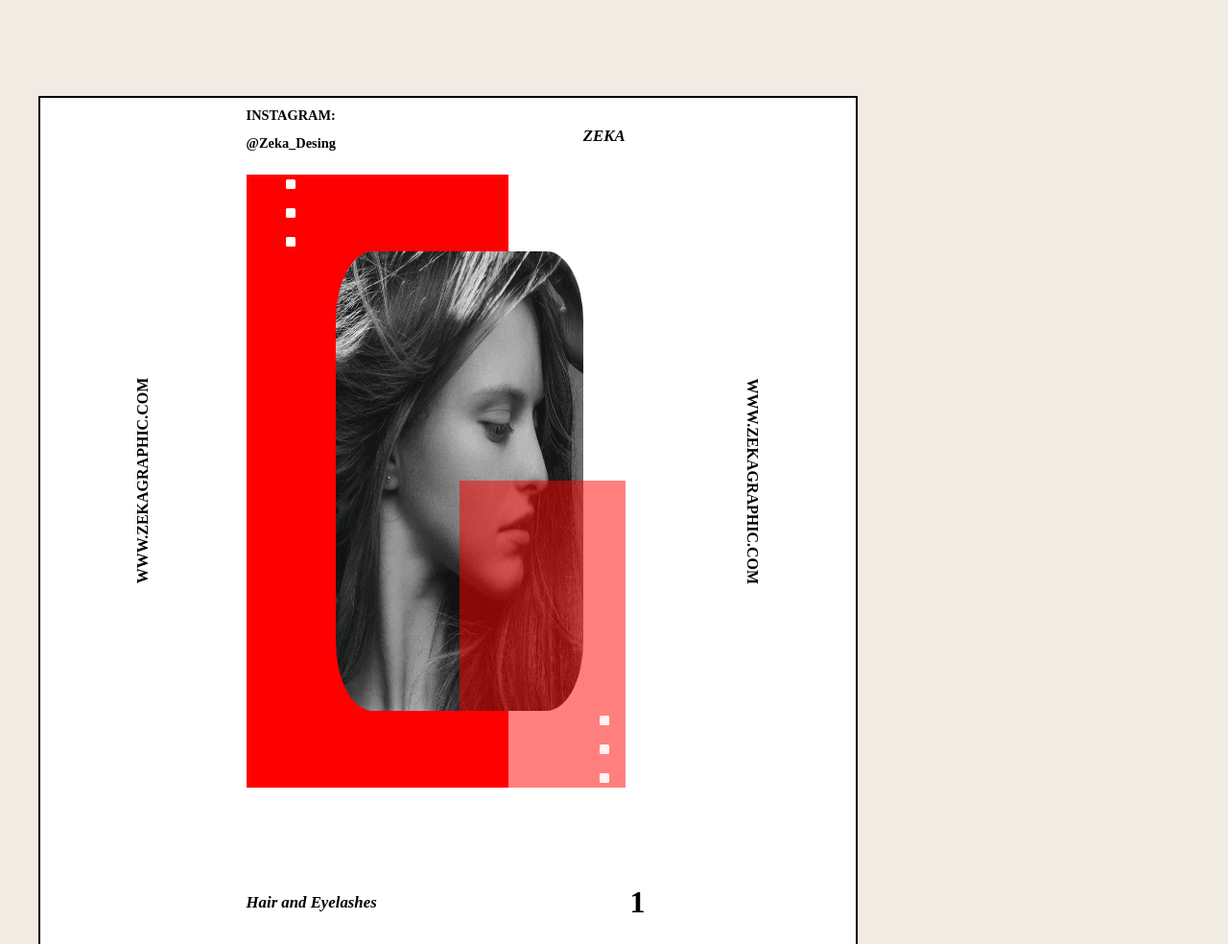
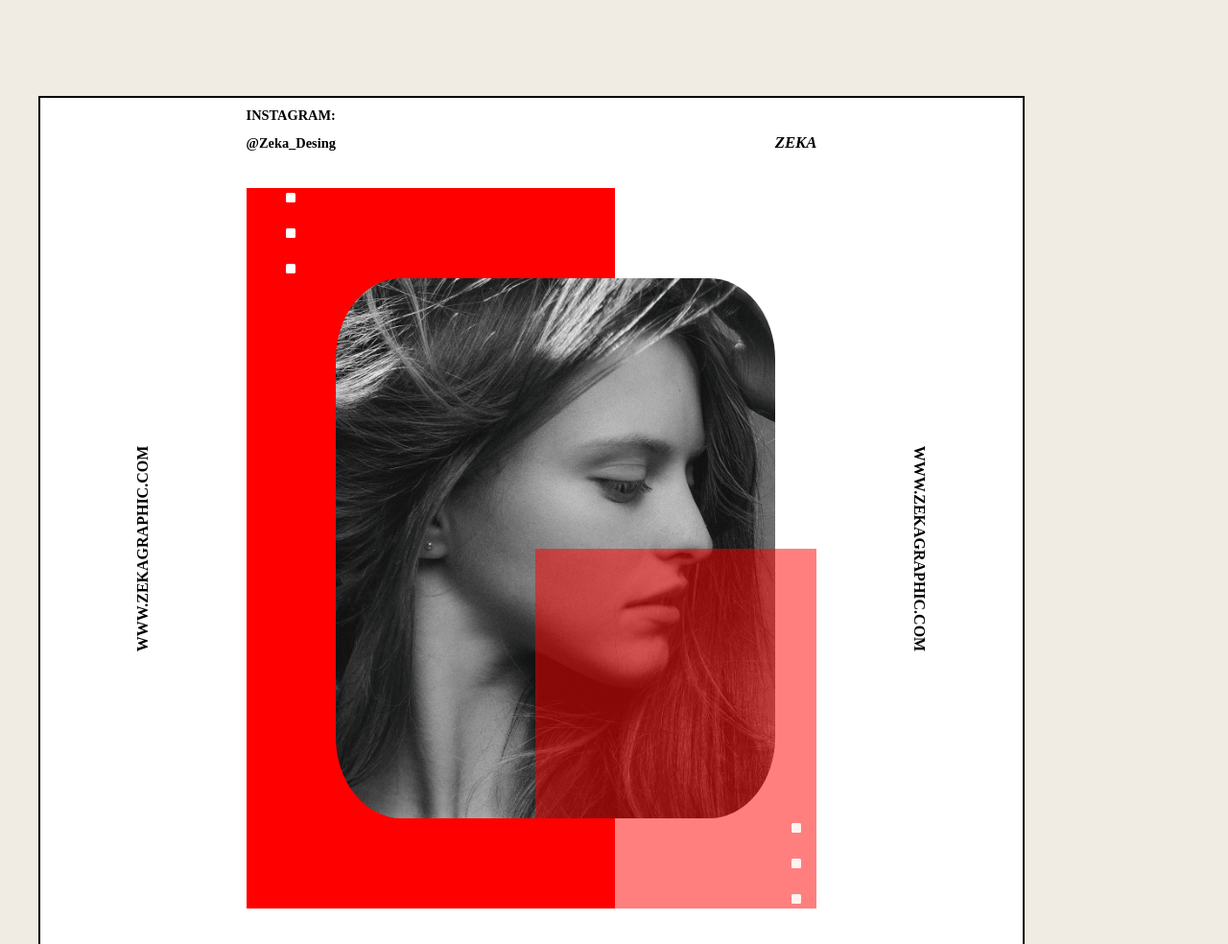
Before and after one commit to KlizmanZapata/Grid-Creativo, a plain HTML site: page index.html in a window 1280 px wide. Shown: the top 984 px of the page at 96% size. Drawn offline with Linux system fonts and the light colour scheme.

Commit message:
Cambios en las coordenadas

```diff
--- a/main.css
+++ b/main.css
@@ -6,8 +6,8 @@ body, html{
 .super-grid{
     display: grid;
     grid-template: repeat(12, 1fr) / repeat(15, 1fr);
-    max-width: 850px;
-    min-width: 710px;
+    max-width: 1024px;
+    min-width: 900px;
     border: 2px solid black;
     justify-content: center;
     height: 100%;
@@ -57,7 +57,7 @@ body, html{
 /*Imagen */
 .image-container{
    grid-row: 3 / 9;
-   grid-column: 3/ 13;
+   grid-column: 3/ 14;
 
 }
 .image-container img{
@@ -68,13 +68,13 @@ body, html{
 /*Grilla de Frente */
 .grid-front{
     grid-row: 6 / 10;
-    grid-column: 8 / 14;
+    grid-column: 8 / 15;
     background-color: red;
     opacity: 0.5; /*Transparencia del 70% */
 }
 .top1-point{
     grid-row: 9;
-    grid-column: 13;
+    grid-column: 14;
     width: 10px;
     height: 10px;
     background: white;
@@ -87,7 +87,7 @@ body, html{
 }
 .center1-point{
     grid-row: 9;
-    grid-column: 13;
+    grid-column: 14;
     width: 10px;
     height: 10px;
     background: white;
@@ -99,7 +99,7 @@ body, html{
 }
 .bottom1-point{
     grid-row: 9;
-    grid-column: 13;
+    grid-column: 14;
     width: 10px;
     height: 10px;
     background: white;
@@ -132,9 +132,9 @@ body, html{
 }
 .subtitle-top-right{
     grid-row: 1 / 2;
-    grid-column: 13 / 14;
+    grid-column: 14 / 15;
     display: flex;
-    justify-content: flex-end;/*Empieza a la derecha */
+    justify-content: flex-start;/*Empieza a la izquierda */
     align-items: center;/* flex-start Empieza arriba */
     font-style: italic;
     font-size: 0.7rem;
@@ -150,9 +150,9 @@ body, html{
 }
 .number-bottom-right{
     grid-row: 11 / 12;
-    grid-column: 14;
+    grid-column: 14 /15;
     display: flex;
-    justify-content: center;
+    justify-content: flex-start;
     align-items: center;
     font-weight: bold;
 }
```
